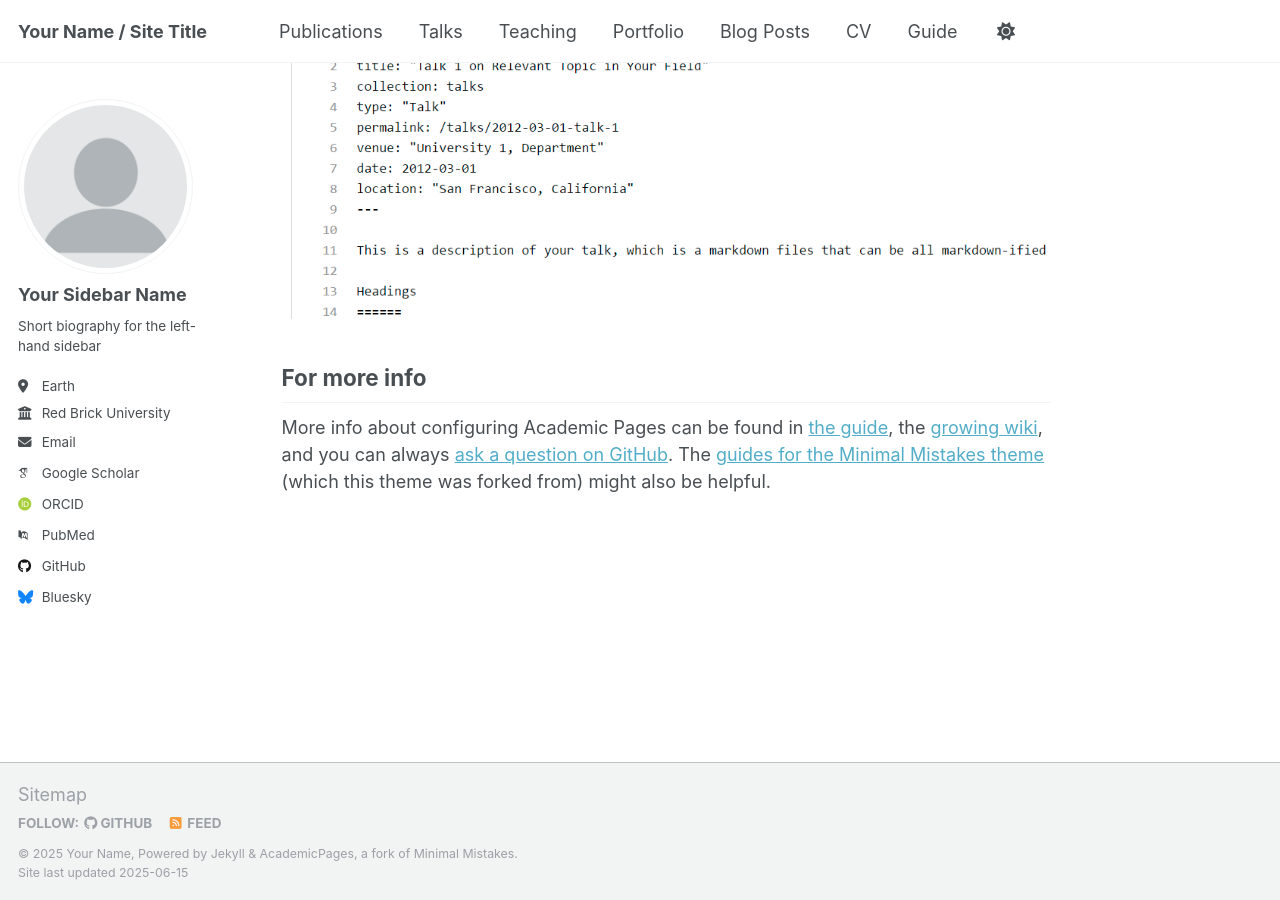
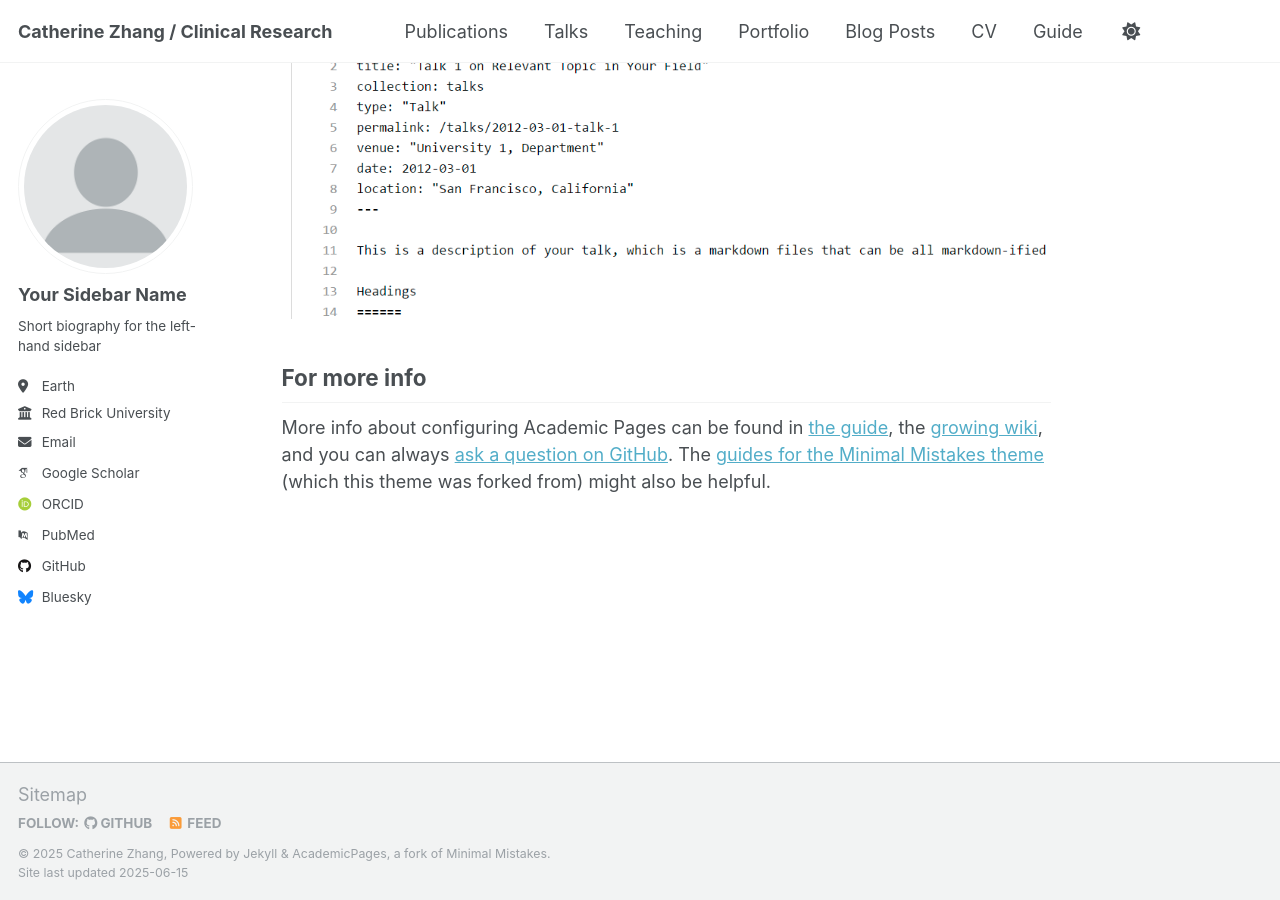
Before and after one commit to Cathzzy/cathzzy.github.io, a Jekyll site: the page built from _pages/about.md, in a window 1280 px wide and 900 px high, scrolled down 2636 px. Built offline with Jekyll 4.4.1, drawn with Linux system fonts in a browser that asks for light colours; some web fonts are replaced.

Commit message:
Update _config.yml

```diff
--- a/_config.yml
+++ b/_config.yml
@@ -9,9 +9,9 @@
 # Basic Site Settings
 locale                   : "en-US"
 site_theme               : "default"
-title                    : "Your Name / Site Title"
+title                    : "Catherine Zhang / Clinical Research"
 title_separator          : "-"
-name                     : &name "Your Name"
+name                     : &name "Catherine Zhang"
 description              : &description "personal description"
 url                      : https://academicpages.github.io # the base hostname & protocol for your site e.g. "https://[your GitHub username].github.io" or if you already have some other page hosted on Github then use "https://[your GitHub username].github.io/[Your Repo Name]"
 baseurl                  : "" # the subpath of your site, e.g. "/blog"
```
